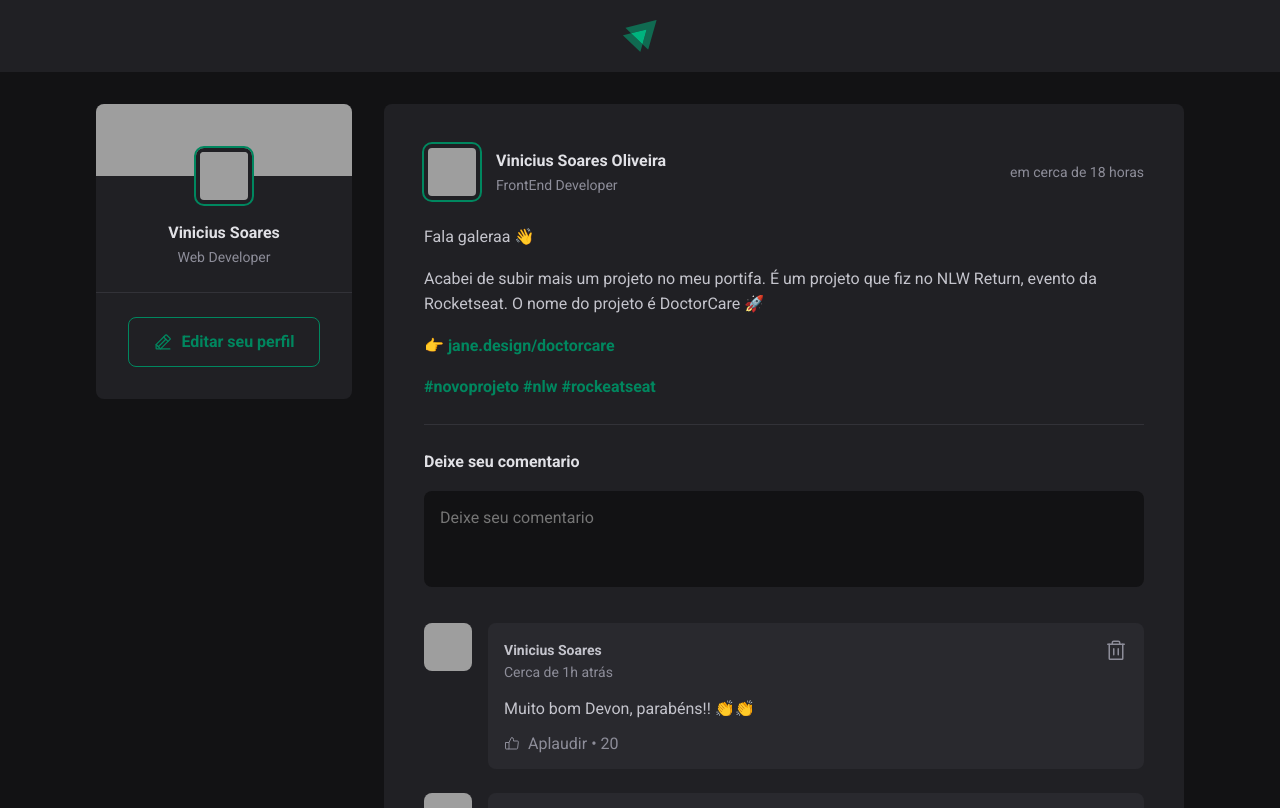
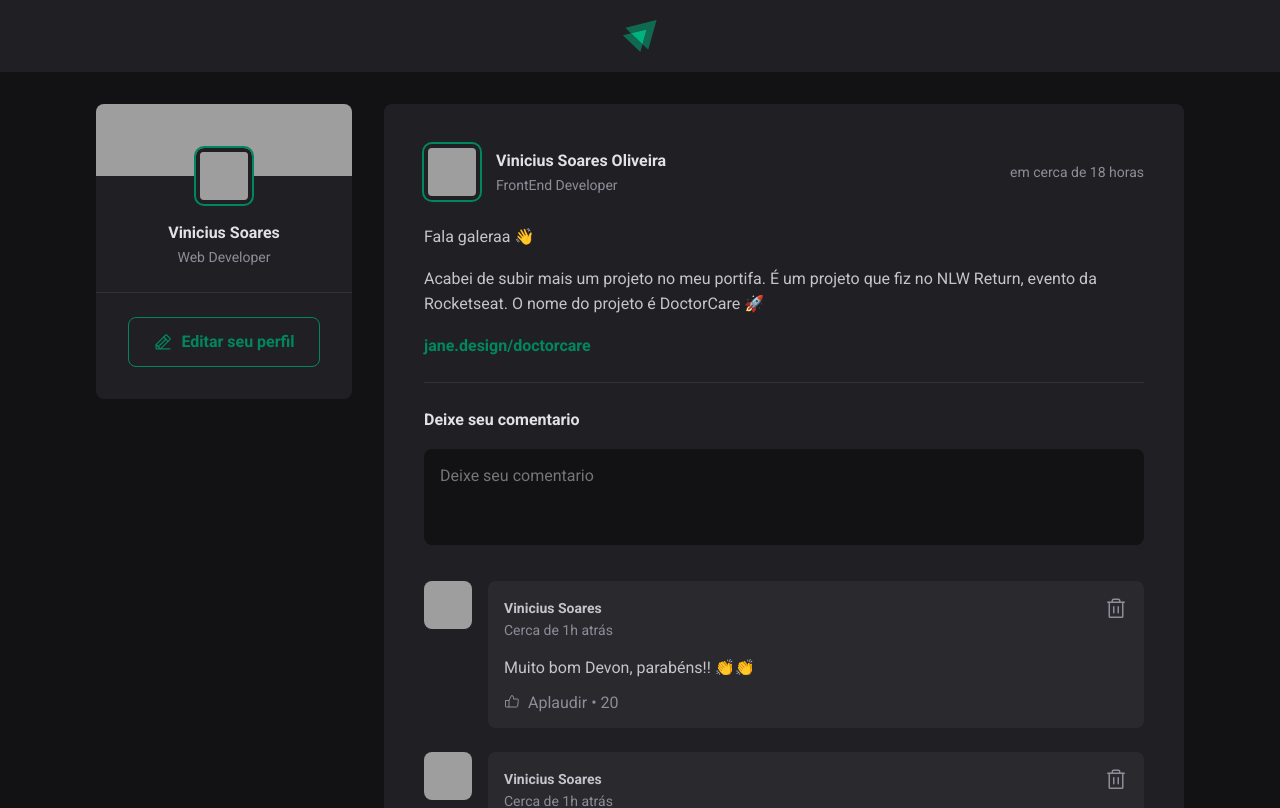
Before and after one commit to Vinicius-SO/Ignite_feed, a React (Vite) app: page / in a window 1280 px wide. Shown: the top 808 px of the page. Built offline with nearby package versions, Linux system fonts and the light colour scheme; grey boxes are pictures that could not be loaded.

Commit message:
Content iteration

```diff
--- a/src/components/Post.jsx
+++ b/src/components/Post.jsx
@@ -6,7 +6,7 @@
 import styles from "./Post.module.css"
 
 
-export function Post({author, publishedAt}){
+export function Post({author, publishedAt, content}){
     const publisheadAtFormated = format(publishedAt, "d 'de' LLLL 'às' HH:mm'h'", {locale:ptBr})
 
     const publishedDateRelativeToNow = formatDistanceToNow(publishedAt,{
@@ -32,14 +32,13 @@
             </header>
 
             <div className={styles.content}>
-                <p>Fala galeraa{' '}👋</p>
-                <p>Acabei de subir mais um projeto no meu portifa. É um projeto que fiz no NLW Return, evento da Rocketseat. O nome do projeto é DoctorCare 🚀</p>
-                <p>👉{' '}<a href="">jane.design/doctorcare</a></p>
-                <p>
-                    <a href="">#novoprojeto</a>{' '}
-                    <a href="">#nlw</a>{' '}
-                    <a >#rockeatseat</a>
-                </p>
+                {content.map(line => {
+                    if (line.type === 'paragraph') {
+                        return <p>{line.content}</p>;
+                    } else if (line.type === 'link') {
+                        return <p><a href="#">{line.content}</a></p>
+                    }
+                })}
             </div>
 
             <form className={styles.commentForm}>
```
